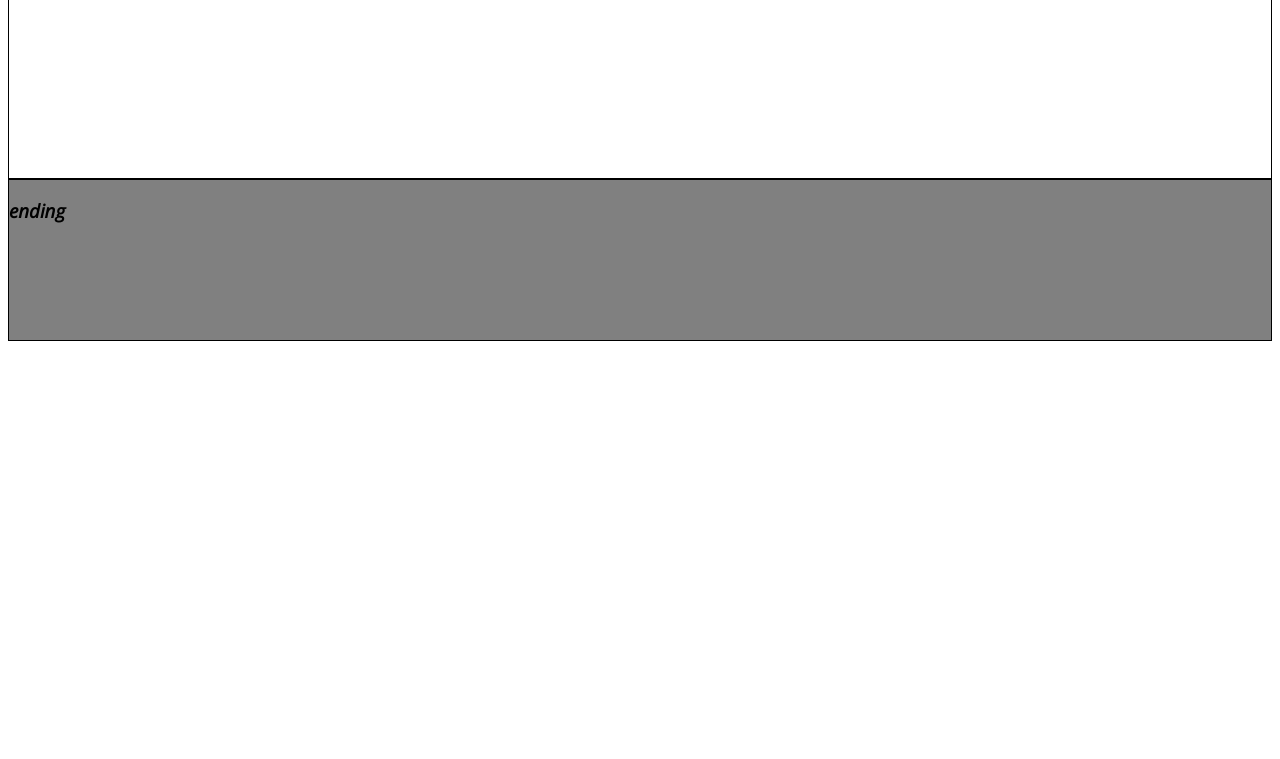
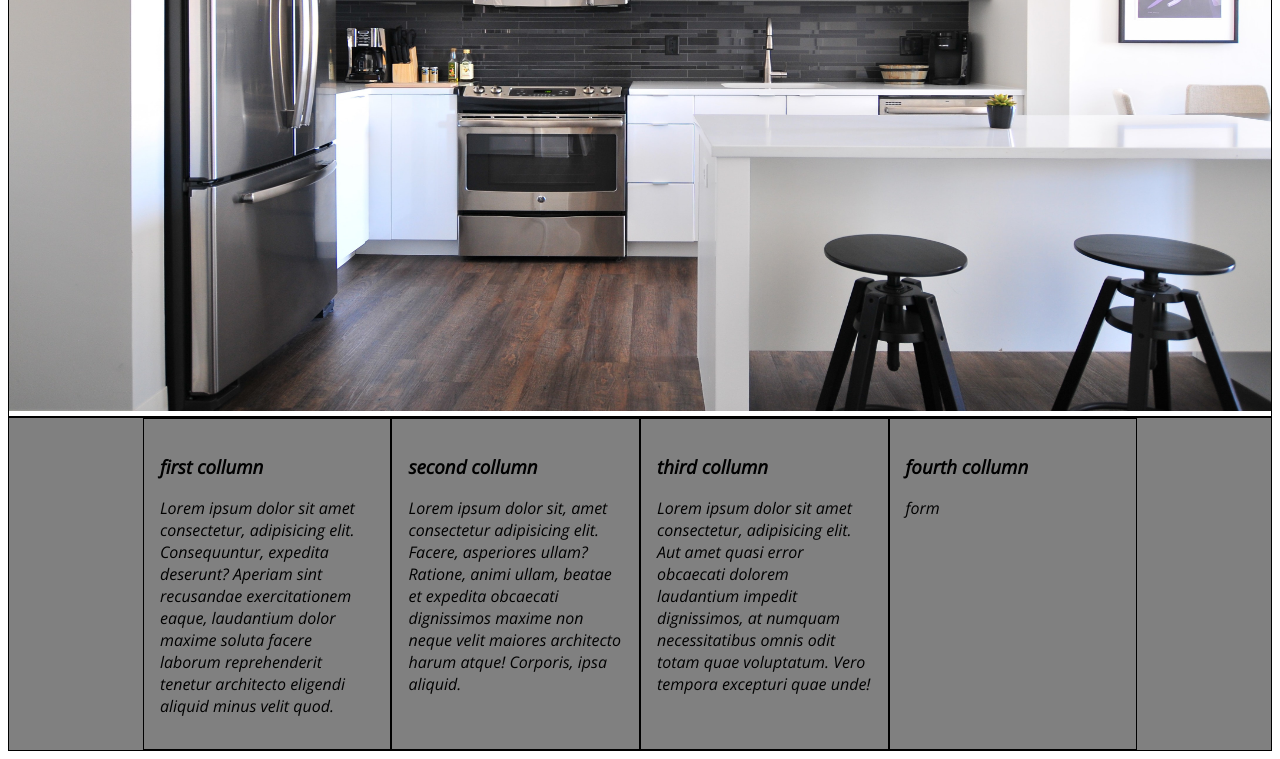
Before and after one commit to 4ddy1/test-task, a plain HTML site: page index.html in a window 1280 px wide. Shown: the part 420-1179 px from the top of the page. Before the commit the page ends 800 px from the top, so only its background shows below. Drawn offline with nearby package versions, Linux system fonts and the light colour scheme; a web font is replaced by a local one.

Commit message:
add ending columns

```diff
--- a/index.html
+++ b/index.html
@@ -27,17 +27,41 @@
       </div>
 
       <div class="box-2" id="box">
-        <h3>general content</h3>
-        <img
-          width="50%"
-          height="50%"
-          src="images\regular back.jpg"
-          alt="background"
-        />
+        <img src="images\regular back.jpg" alt="background" class="backImg" />
       </div>
 
       <div class="box-3" id="box">
-        <h3>ending</h3>
+        <div class="box-3-1" id="box">
+          <h3>first collumn</h3>
+          <p>
+            Lorem ipsum dolor sit amet consectetur, adipisicing elit.
+            Consequuntur, expedita deserunt? Aperiam sint recusandae
+            exercitationem eaque, laudantium dolor maxime soluta facere laborum
+            reprehenderit tenetur architecto eligendi aliquid minus velit quod.
+          </p>
+        </div>
+        <div class="box-3-2" id="box">
+          <h3>second collumn</h3>
+          <p>
+            Lorem ipsum dolor sit, amet consectetur adipisicing elit. Facere,
+            asperiores ullam? Ratione, animi ullam, beatae et expedita obcaecati
+            dignissimos maxime non neque velit maiores architecto harum atque!
+            Corporis, ipsa aliquid.
+          </p>
+        </div>
+        <div class="box-3-3" id="box">
+          <h3>third collumn</h3>
+          <p>
+            Lorem ipsum dolor sit amet consectetur, adipisicing elit. Aut amet
+            quasi error obcaecati dolorem laudantium impedit dignissimos, at
+            numquam necessitatibus omnis odit totam quae voluptatum. Vero
+            tempora excepturi quae unde!
+          </p>
+        </div>
+        <div class="box-3-4" id="box">
+          <h3>fourth collumn</h3>
+          <p>form</p>
+        </div>
       </div>
     </div>
   </body>
--- a/main.css
+++ b/main.css
@@ -5,18 +5,17 @@ font-family: "Playfair Display", serif;
 .container-1 {
   display: flex;
   flex-direction: column;
-  /* background-color: black;
-  color: brown; */
 }
 
 #box {
   border: 1px solid black;
   font-family: "Open Sans", sans-serif;
+  flex: 1;
 }
 
 .box-1 {
-  flex: 1;
-  flex-basis: 5em;
+  order: 1;
+  flex-basis: 10vh;
   font-family: "Playfair Display", serif;
   font-size: large;
   display: flex;
@@ -25,28 +24,69 @@ font-family: "Playfair Display", serif;
 }
 
 .box-1-1 {
-  flex: 1;
+  order: 1;
   flex-basis: 10%;
 }
 
 .box-1-2 {
-  flex: 2;
+  order: 2;
   flex-basis: 20%;
 }
 
 .box-1-3 {
-  flex: 3;
+  order: 3;
   flex-basis: 70%;
 }
 
 .box-2 {
-  flex: 2;
-  flex-basis: 30em;
+  order: 2;
+  flex-basis: 90vh;
   align-items: stretch;
 }
 
+.backImg {
+  /* object-fit: contain; */
+  height: 90vh;
+  width: 100%;
+}
+
 .box-3 {
-  flex: 3;
-  flex-basis: 10em;
+  order: 3;
+  flex-basis: content;
   background-color: gray;
+  display: flex;
+  flex-direction: row;
+  justify-content: center;
 }
+
+.box-3-1 {
+  flex: 1;
+  order: 1;
+  max-width: 17%;
+  padding: 1em;
+  flex-wrap: nowrap;
+}
+
+.box-3-2 {
+  flex: 1;
+  order: 2;
+  max-width: 17%;
+  padding: 1em;
+  flex-wrap: nowrap;
+}
+
+.box-3-3 {
+  flex: 1;
+  order: 3;
+  max-width: 17%;
+  padding: 1em;
+  flex-wrap: nowrap;
+}
+
+.box-3-4 {
+  flex: 1;
+  order: 4;
+  max-width: 17%;
+  padding: 1em;
+  flex-wrap: nowrap;
+}
```
